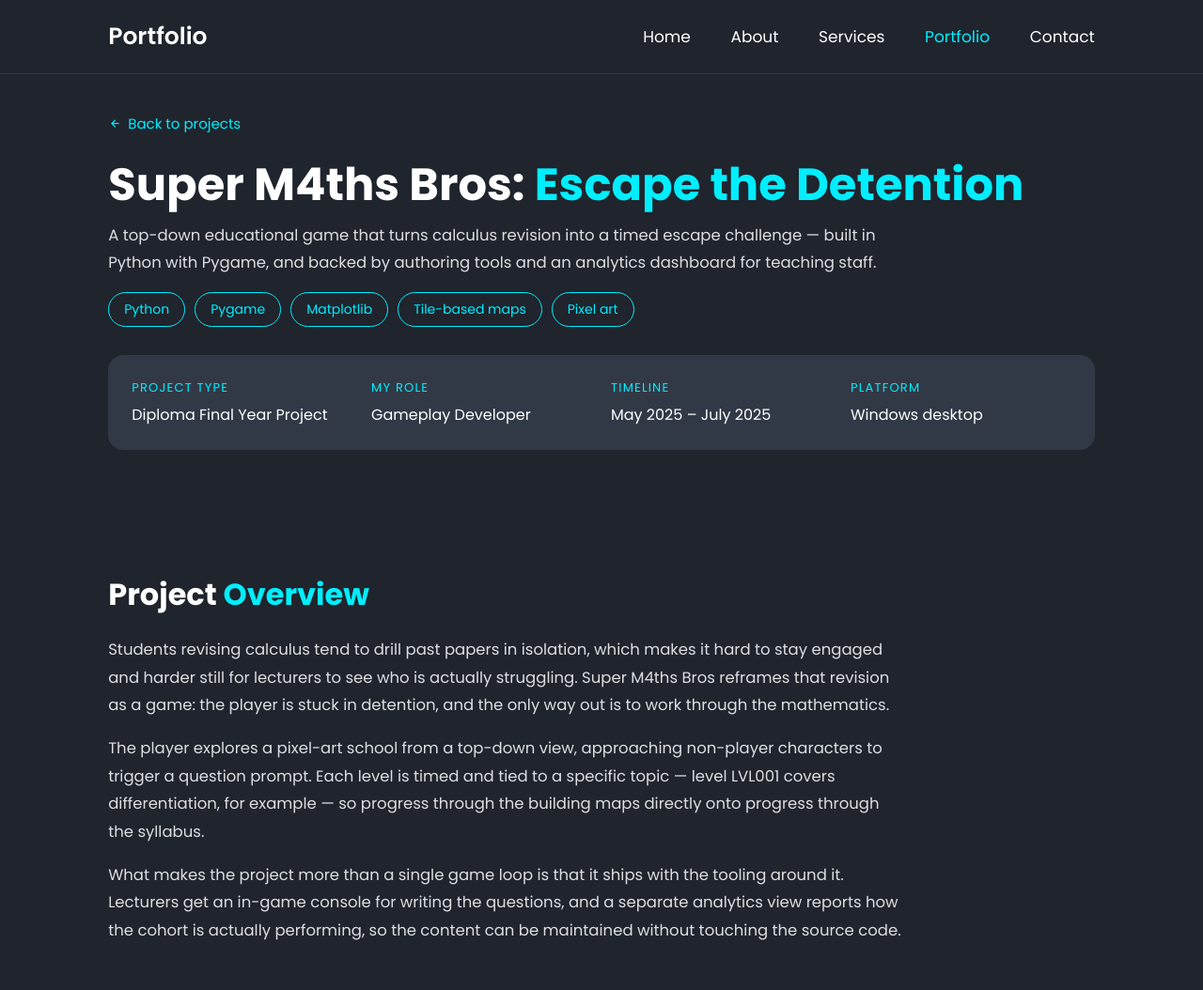
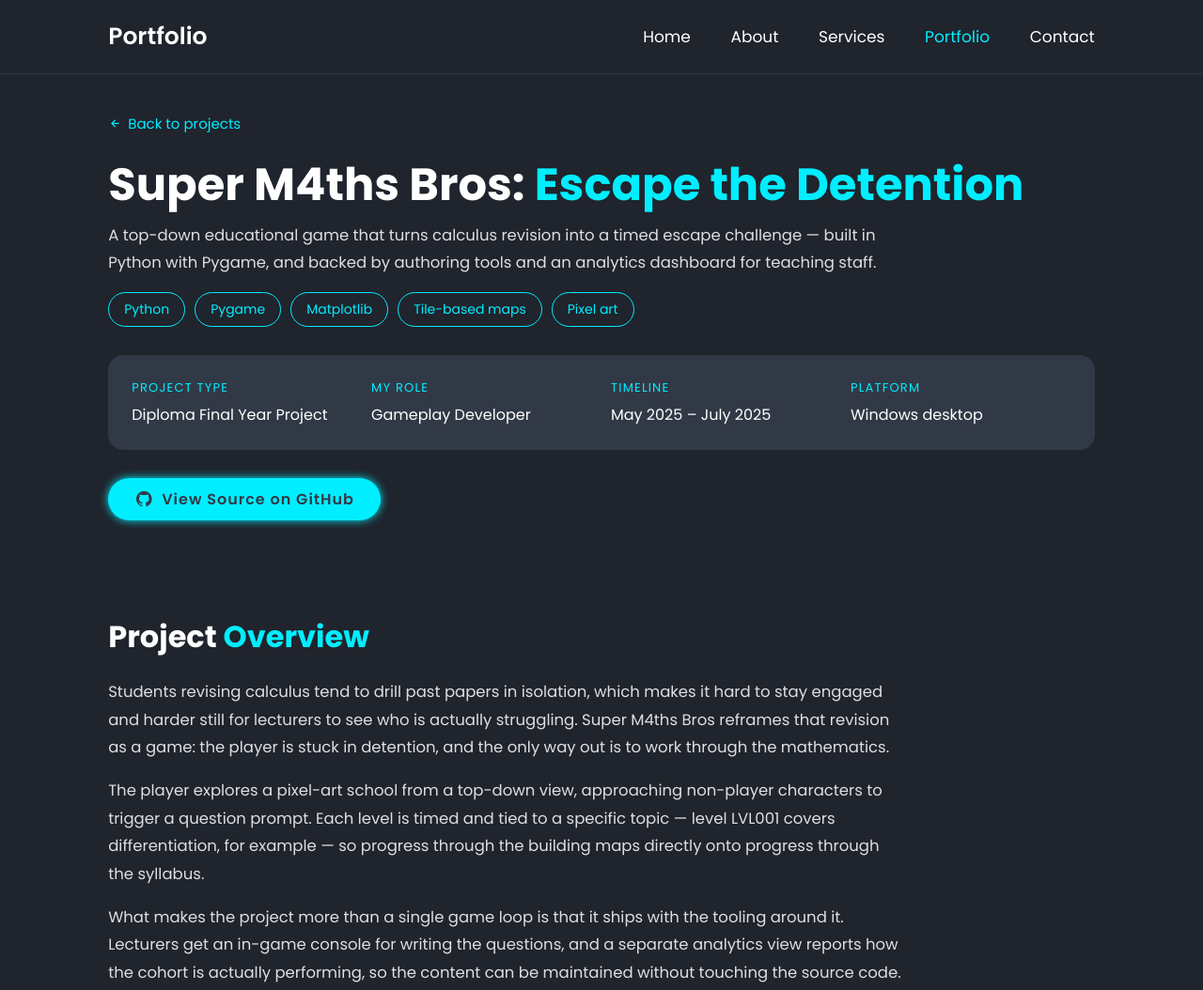
Before and after one commit to ZyWong1234/ZyWong1234.github.io, a website built with Vite: page projects/super-maths-bros.html in a window 1280 px wide. Shown: the top 1054 px of the page at 94% size. Built offline with nearby package versions, Linux system fonts and the light colour scheme.

Commit message:
Link source for the two coursework projects that allow it
Super M4ths Bros and the Psychology System get GitHub links; both repos
verified public. Moon and Bloom stays unlinked as a real-world client
project, and HyperText Edu has no repo link either.

The ".git" clone suffix is dropped from both URLs so the links open the
repository page rather than prompting a download.

Co-Authored-By: Claude Opus 5 <noreply@anthropic.com>

```diff
--- a/project.css
+++ b/project.css
@@ -291,3 +291,14 @@
 .role-list li strong {
     color: var(--text-color);
 }
+
+/* Solid .btn carrying an icon alongside its label. */
+.btn-icon {
+    display: inline-flex;
+    align-items: center;
+    gap: .8rem;
+}
+
+.btn-icon i {
+    font-size: 2rem;
+}
--- a/projects/super-maths-bros.html
+++ b/projects/super-maths-bros.html
@@ -76,6 +76,9 @@
     </div>
   </dl>
 
+  <a href="https://github.com/ZyWong1234/Gamified-E-Learning-System-for-Undergraduate-Students" class="btn btn-icon" target="_blank" rel="noopener">
+    <i class='bx bxl-github'></i> View Source on GitHub
+  </a>
 </section>
 
 <!-- overview -->
```
Also changed, not shown: projects/psychology-system.html (+3 -0 lines).
